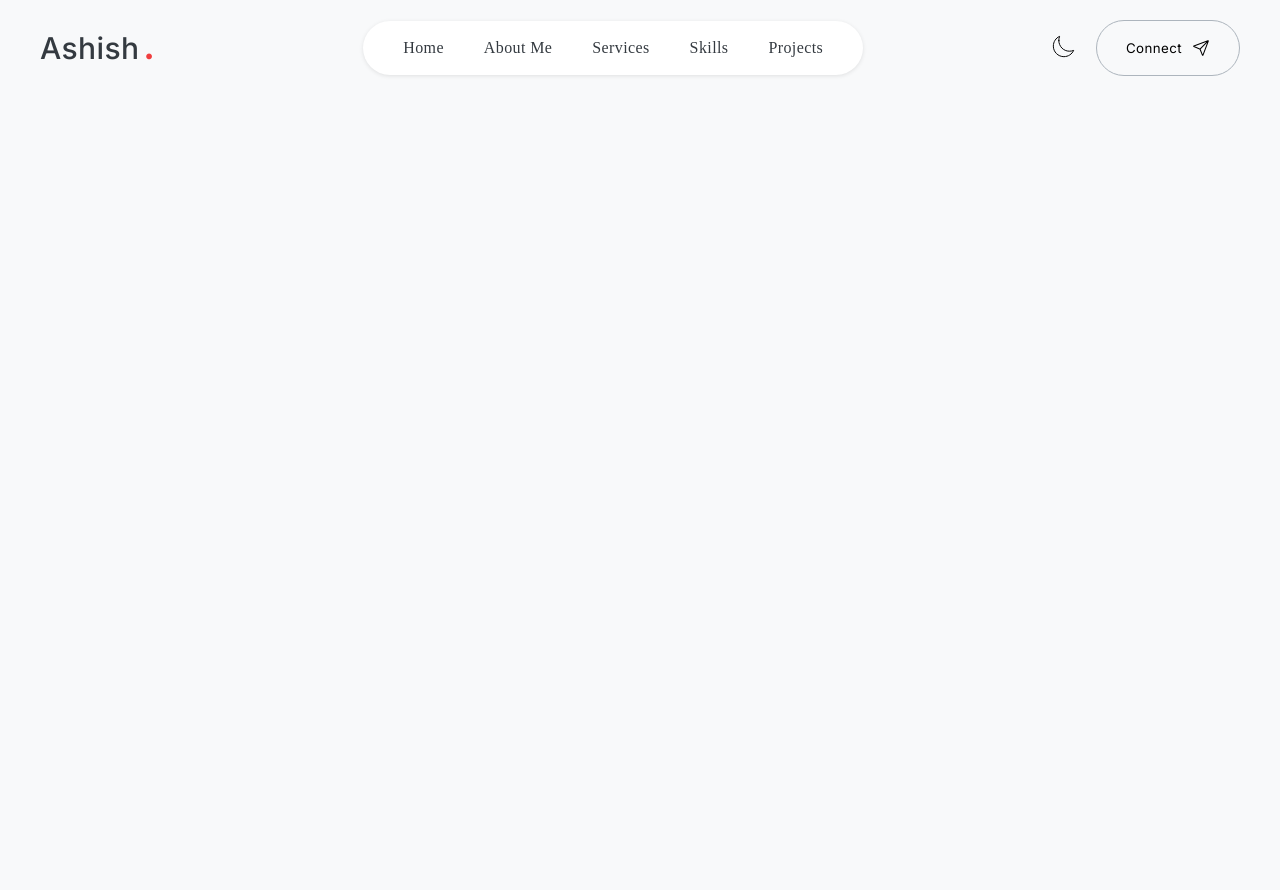
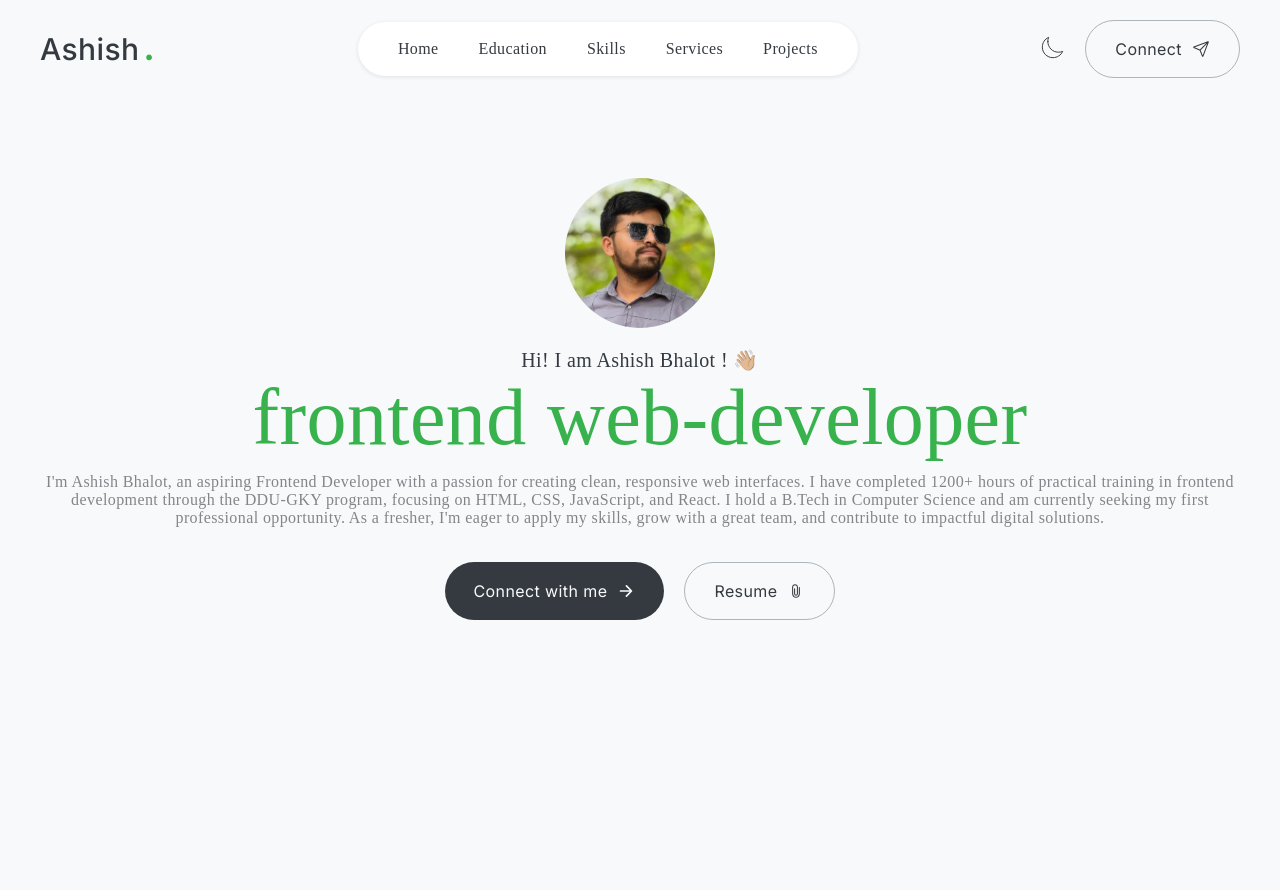
Before and after one commit to arpitjana2103/ddugky-webdev, a plain HTML site: page MyPortFolio/index.html in a window 1280 px wide. Before the commit the page ends 800 px from the top, so only its background shows below. Drawn offline with nearby package versions, Linux system fonts and the light colour scheme; a web font is replaced by a local one.

Commit message:
home page desktop design compleated

```diff
--- a/MyPortFolio/designs/00_base.css
+++ b/MyPortFolio/designs/00_base.css
@@ -1,8 +1,9 @@
-@import url("https://fonts.googleapis.com/css2?family=Inter:ital,opsz,wght@0,14..32,100..900;1,14..32,100..900&family=Noto+Serif:ital,wght@0,100..900;1,100..900&display=swap");
+@import url("https://fonts.googleapis.com/css2?family=Inter:ital,opsz,wght@0,14..32,100..900;1,14..32,100..900&family=Noto+Color+Emoji&family=Noto+Serif:ital,wght@0,100..900;1,100..900&display=swap");
 
 :root {
     --serif: "Noto Serif", serif;
     --sans-serif: "Inter", sans-serif;
+    --noto-emoji: "Noto Color Emoji", serif;
 
     --m-sm: 2rem;
     --m-md: 4rem;
@@ -18,13 +19,14 @@
 
     --fw-bold: 500;
 
-    --color-red: #f03e3e;
+    --color-green: #37b24d;
     --color-black: #343a40;
     --color-white: #f8f9fa;
 
     --round: 9999999999em;
 
     --border-grey: 1px solid #adb5bd;
+    --border-black: 1px solid var(--border-black);
 
     --shadow-01: rgba(0, 0, 0, 0.1) 0px 1px 4px;
 }
@@ -54,7 +56,8 @@ h4,
 h5,
 h6,
 p,
-a {
+a,
+button {
     font-weight: normal;
     font-size: 1.6rem;
     color: inherit;
@@ -78,7 +81,46 @@ button:hover {
     cursor: pointer;
 }
 
+.header,
 .section {
     max-width: 120rem;
     margin: 0 auto;
 }
+
+.section {
+    padding: 3rem 0;
+}
+
+.emoji {
+    font-family: var(--noto-emoji);
+}
+
+.btn-outline,
+.btn-filled {
+    display: flex;
+    align-items: center;
+    gap: 1rem;
+    padding: 1.8rem 2.9rem;
+    border: var(--border-grey);
+    border-radius: var(--round);
+}
+
+.btn-outline ion-icon,
+.btn-filled ion-icon {
+    font-size: 1.8rem;
+    --ionicon-stroke-width: 3rem;
+}
+
+.btn-filled {
+    background-color: var(--color-black);
+    color: var(--color-white);
+    border: var(--border-black);
+}
+
+.btn-outline:hover {
+    background-color: #343a401c;
+}
+
+.btn-filled:hover {
+    opacity: 0.85;
+}
--- a/MyPortFolio/designs/01_nav.css
+++ b/MyPortFolio/designs/01_nav.css
@@ -1,4 +1,4 @@
-#header-section {
+#header {
     display: flex;
     align-items: center;
     justify-content: space-between;
@@ -16,7 +16,7 @@
     line-height: 0;
     margin-left: -0.5rem;
     margin-right: 2rem;
-    color: var(--color-red);
+    color: var(--color-green);
 }
 
 .nav-container {
@@ -46,17 +46,3 @@
     font-size: 2.5rem;
     --ionicon-stroke-width: 2rem;
 }
-
-.header-options ion-icon[name="paper-plane-outline"] {
-    font-size: 1.8rem;
-    --ionicon-stroke-width: 3rem;
-}
-
-.header-options .connect-btn {
-    display: flex;
-    align-items: center;
-    gap: 1rem;
-    padding: 1.8rem 2.9rem;
-    border: var(--border-grey);
-    border-radius: var(--round);
-}
--- /dev/null
+++ b/MyPortFolio/designs/02_hero.css
@@ -0,0 +1,33 @@
+#hero {
+    display: flex;
+    flex-direction: column;
+    align-items: center;
+    padding-top: 10rem;
+}
+
+#hero .profile {
+    height: 15rem;
+    border-radius: var(--round);
+    margin: 0 auto;
+    margin-bottom: 2rem;
+}
+
+#hero .about {
+    text-align: center;
+    margin-bottom: 3.5rem;
+    opacity: 0.6;
+}
+#hero .title01 {
+    font-size: 2rem;
+}
+
+#hero .title02 {
+    font-size: 8rem;
+    margin-bottom: 1rem;
+    color: var(--color-green);
+}
+
+.home-btns {
+    display: flex;
+    gap: 2rem;
+}
--- a/MyPortFolio/index.html
+++ b/MyPortFolio/index.html
@@ -8,16 +8,16 @@
     </head>
 
     <body>
-        <header class="section" id="header-section">
+        <header class="header" id="header">
             <div class="logo-container">
                 <h1>Ashish <span>.</span></h1>
             </div>
             <div class="nav-container">
                 <nav>
                     <span><a href="#">Home</a></span>
-                    <span><a href="#">About Me</a></span>
+                    <span><a href="#">Education</a></span>
+                    <span><a href="#">Skills</a></span>
                     <span><a href="#">Services</a></span>
-                    <span><a href="#">Skills</a></span>
                     <span><a href="#">Projects</a></span>
                 </nav>
             </div>
@@ -25,14 +25,50 @@
                 <button class="dark-btn">
                     <ion-icon name="moon-outline"></ion-icon>
                 </button>
-                <button class="connect-btn">
+                <button class="connect-btn btn-outline">
                     <span>Connect</span>
                     <ion-icon name="paper-plane-outline"></ion-icon>
                 </button>
             </div>
         </header>
-        <!-- <main></main>
-        <footer></footer> -->
+
+        <main>
+            <section class="section" id="hero">
+                <img class="profile" src="./assets/profile.png" alt="Ashish" />
+                <h5 class="title01">
+                    Hi! I am Ashish Bhalot ! <span class="emoji">👋🏼</span>
+                </h5>
+                <h1 class="title02">frontend web-developer</h1>
+                <p class="about">
+                    I'm Ashish Bhalot, an aspiring Frontend Developer with a
+                    passion for creating clean, responsive web interfaces. I
+                    have completed 1200+ hours of practical training in frontend
+                    development through the DDU-GKY program, focusing on HTML,
+                    CSS, JavaScript, and React. I hold a B.Tech in Computer
+                    Science and am currently seeking my first professional
+                    opportunity. As a fresher, I'm eager to apply my skills,
+                    grow with a great team, and contribute to impactful digital
+                    solutions.
+                </p>
+                <div class="home-btns">
+                    <button class="btn-filled">
+                        <span>Connect with me</span>
+                        <ion-icon name="arrow-forward-outline"></ion-icon>
+                    </button>
+
+                    <button class="btn-outline">
+                        <span>Resume</span>
+                        <ion-icon name="attach-outline"></ion-icon>
+                    </button>
+                </div>
+            </section>
+            <section class="section" id="education"></section>
+            <section class="section" id="skills"></section>
+            <section class="section" id="services"></section>
+            <section class="section" id="projects"></section>
+        </main>
+
+        <footer></footer>
 
         <script
             type="module"
--- a/MyPortFolio/style.css
+++ b/MyPortFolio/style.css
@@ -1,2 +1,3 @@
 @import url("./designs/00_base.css");
 @import url("./designs/01_nav.css");
+@import url("./designs/02_hero.css");
```
Also changed, not shown: MyPortFolio/assets/profile.png (added).
